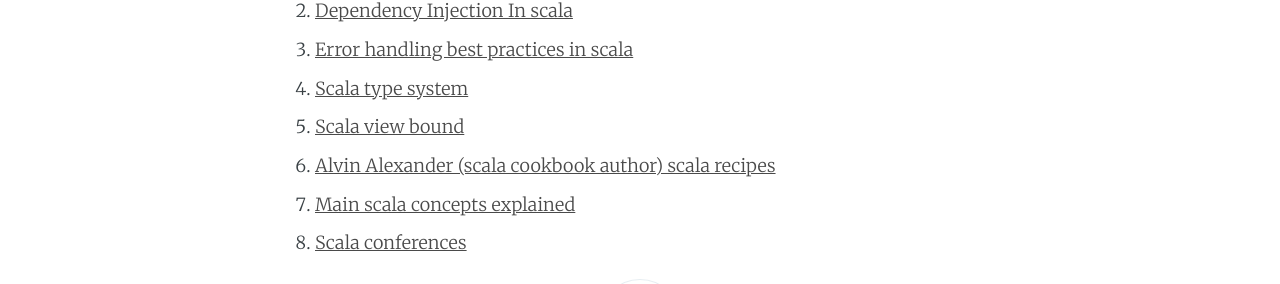
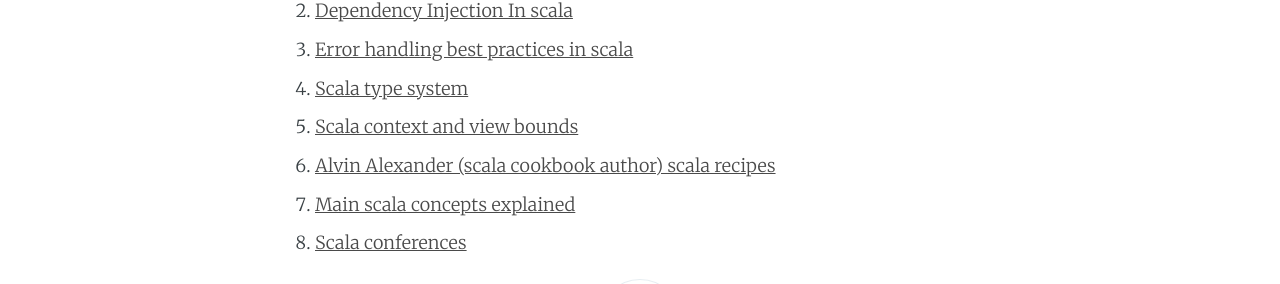
Before and after one commit to tomer-ben-david/tomer-ben-david.github.io.jekyll, a Jekyll site: the page built from _posts/2015-04-02-best-scala-resources-tutorials-books-videos.markdown, in a window 1280 px wide. Shown: the part 352-636 px from the top of the page. Built offline with Jekyll 4.4.1, drawn with Linux system fonts in a browser that asks for light colours; Markdown is read by kramdown in place of the engine named in the settings; comment, search, counter and statistics services are not loaded.

Commit message:
+scala view bound

```diff
--- a/_posts/2015-04-02-best-scala-resources-tutorials-books-videos.markdown
+++ b/_posts/2015-04-02-best-scala-resources-tutorials-books-videos.markdown
@@ -9,7 +9,7 @@
 1. [Dependency Injection In scala](http://di-in-scala.github.io/)
 1. [Error handling best practices in scala](https://tersesystems.com/2012/12/27/error-handling-in-scala/)
 1. [Scala type system](http://ktoso.github.io/scala-types-of-types/)
-1. [Scala view bound](http://stackoverflow.com/questions/4465948/what-are-scala-context-and-view-bounds)
+1. [Scala context and view bounds](http://stackoverflow.com/questions/4465948/what-are-scala-context-and-view-bounds)
 1. [Alvin Alexander (scala cookbook author) scala recipes](http://alvinalexander.com/scala)
 1. [Main scala concepts explained](http://naildrivin5.com/scalatour/)
 1. [Scala conferences](http://lanyrd.com/topics/scala/)
```
